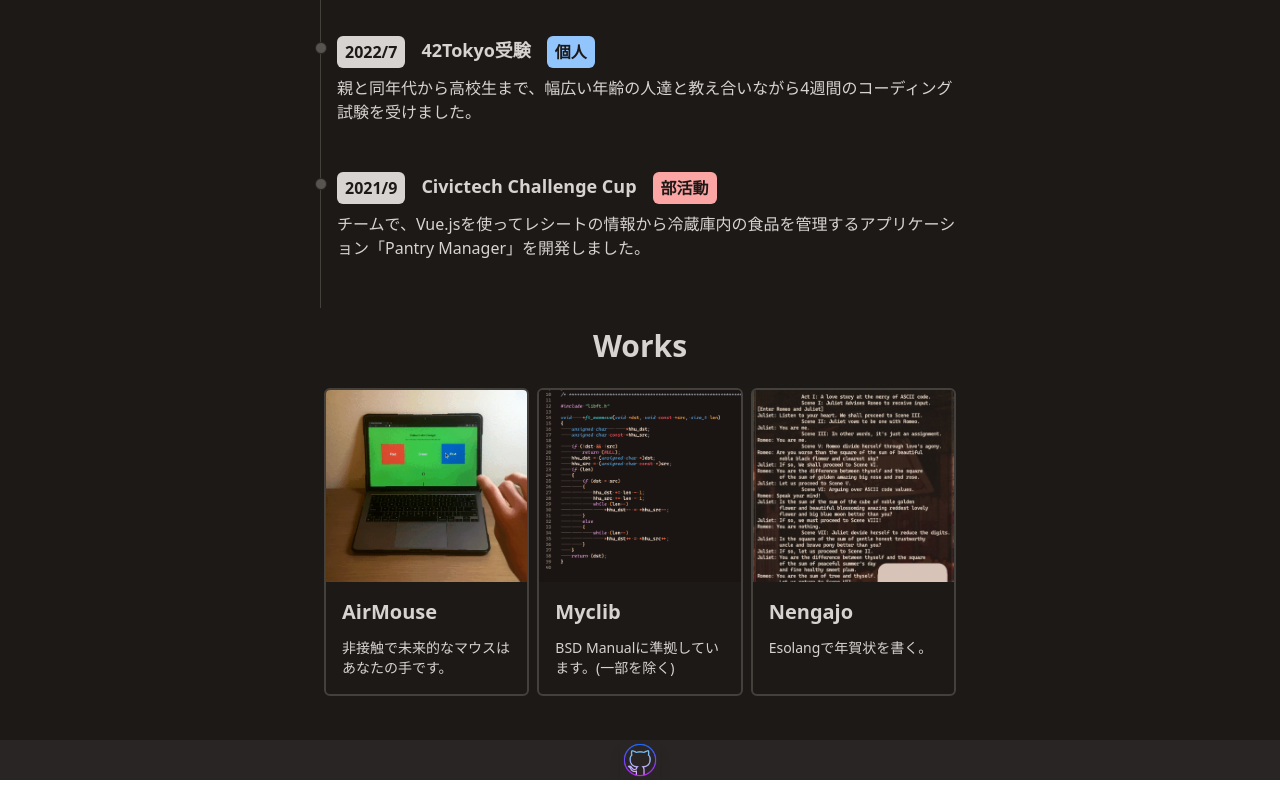
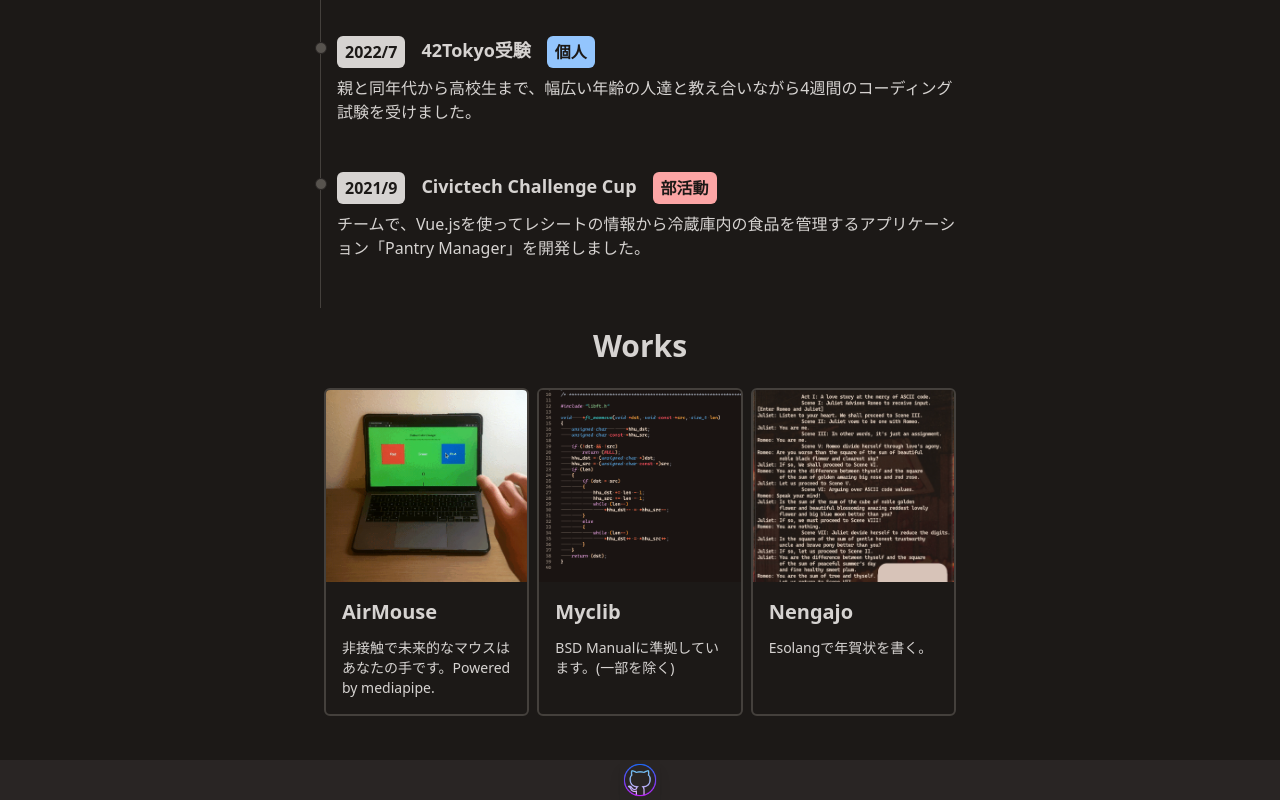
Before and after one commit to kAwA1290/kAwA1290.github.io, a Next.js app: page / in a window 1280 px wide. Shown: the part 628-1428 px from the top of the page. Built offline with nearby package versions, Linux system fonts and the light colour scheme.

Commit message:
publicatable: final

```diff
--- a/components/Works.tsx
+++ b/components/Works.tsx
@@ -9,7 +9,7 @@ const Works = () => {
 		<div className="flex flex-auto flex-col items-center my-5">
 			<p className="text-3xl text-stone-150 font-semibold mb-5">Works</p>
 			<div className="flex flex-col md:flex-row items-stretch w-1/2">
-				<Artifact link="https://github.com/kAwA1290/AirMouse" imagePath={demo_gif.src} title="AirMouse" detail="非接触で未来的なマウスはあなたの手です。"/>
+				<Artifact link="https://github.com/kAwA1290/AirMouse" imagePath={demo_gif.src} title="AirMouse" detail="非接触で未来的なマウスはあなたの手です。Powered by mediapipe."/>
 				<Artifact link="https://github.com/kAwA1290/myclib" imagePath={clib_picture.src} title="Myclib" detail="BSD Manualに準拠しています。(一部を除く)"/>
 
 				<Artifact link="https://github.com/kAwA1290/nengajo" imagePath={nengajo_picture.src} title="Nengajo" detail="Esolangで年賀状を書く。"/>
```
